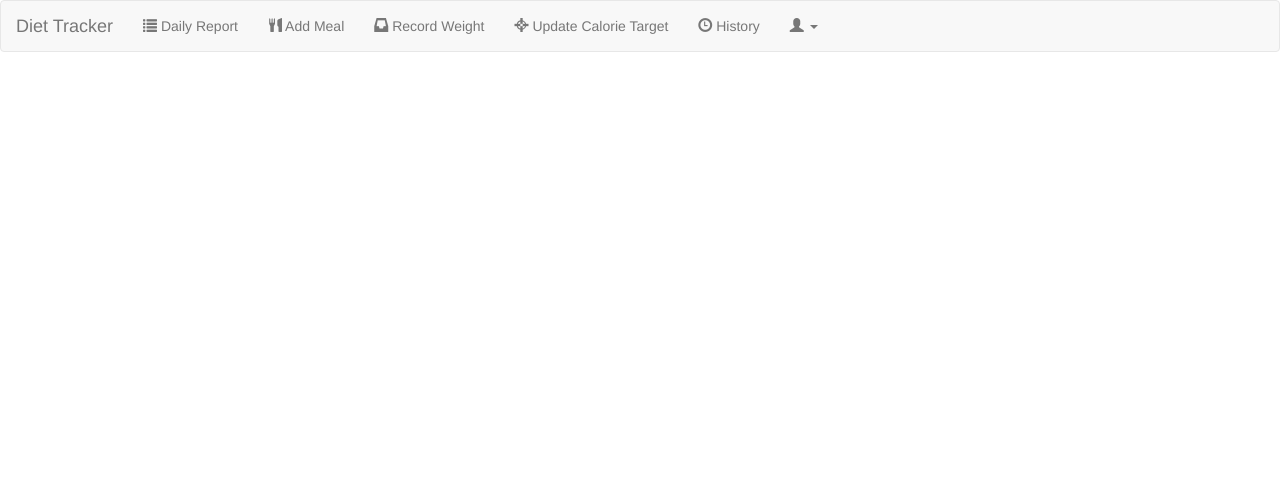
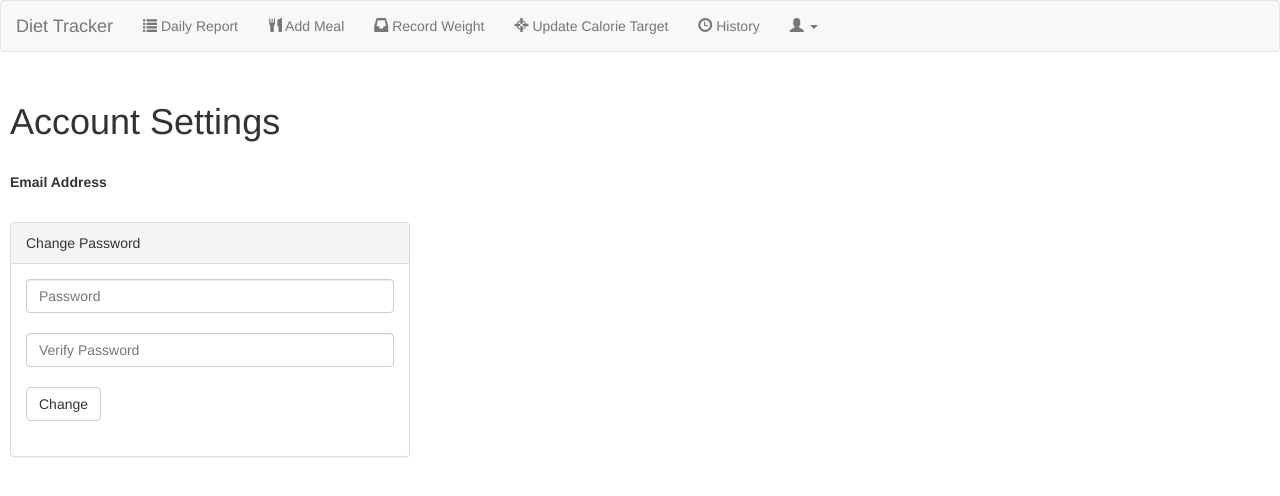
Before and after one commit to Queuecumber/diet-tracker, a PHP site: page /userSettings.php in a window 1280 px wide. Shown: the top 496 px of the page. Run offline with PHP 8.4, Linux system fonts and the light colour scheme; the visitor is signed in with stand-in values (Sample User, id 1).

Commit message:
Add UI for changing password

```diff
--- a/web/userSettings.php
+++ b/web/userSettings.php
@@ -4,6 +4,14 @@ include('utils/checkUser.php');
 include('utils/model.php');
 
 $user = getUser($seshUser);
+
+if($_SERVER['REQUEST_METHOD'] == 'POST' && isset($_POST['new_password']))
+{
+    $newPass = $_POST['new_password'];
+    $hashPass = md5($newPass);
+
+    updateUserPassword($user['email'], $hashPass);
+}
 
 ?>
 <!DOCTYPE html>
@@ -24,7 +32,34 @@ $user = getUser($seshUser);
             padding: 10px;
         }
 
+        .pwnomatch
+        {
+            display: none;
+        }
+
         </style>
+
+        <script>
+
+        $(document).ready(function()
+        {
+            $('.form-changepw').submit(function ()
+            {
+                var pwInputs = $(this).find('input[type=password]');
+
+                if($(pwInputs[0]).val() !== $(pwInputs[1]).val())
+                {
+                    $('.pwnomatch').show();
+                    return false;
+                }
+                else
+                {
+                    return true;
+                }
+            });
+        });
+
+        </script>
 
     </head>
     <body>
@@ -61,7 +96,28 @@ $user = getUser($seshUser);
             </nav>
         </header>
         <main>
-            <h1><?=$user['name']?></h1>
+            <h1>Account Settings <small><?=$user['name']?></small></h1>
+            <br/>
+            <p>
+                <strong>Email Address</strong> <?=$user['email']?>
+            </p>
+            <br/>
+            <div class="row">
+                <div class="col-xs-12 col-md-4">
+                    <section class="panel-changepw panel panel-default">
+                        <div class="panel-heading">Change Password</div>
+                        <div class="panel-body">
+                            <form action="userSettings.php" method="POST" class="form-changepw">
+                                <input type="password" class="form-control" name="new_password" placeholder="Password"/> <br/>
+                                <input type="password" class="form-control" placeholder="Verify Password"/> <br/>
+                                <button type="submit" class="btn btn-default">Change</button>
+                            </form>
+                            <br/>
+                            <div class="pwnomatch alert alert-danger"><strong>Oops!</strong> Passwords do not match</div>
+                        </div>
+                    </section>
+                </div>
+            </div>
         </main>
     </body>
 </html>
```
